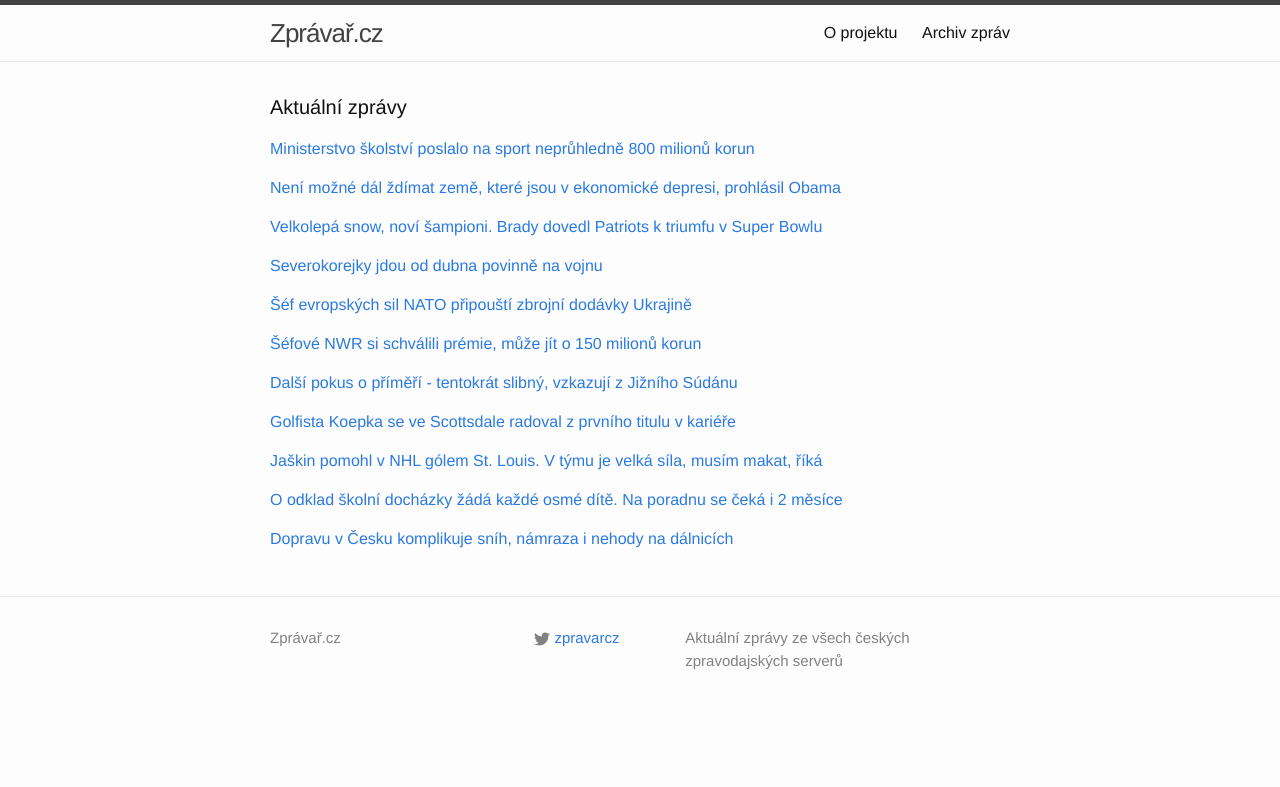
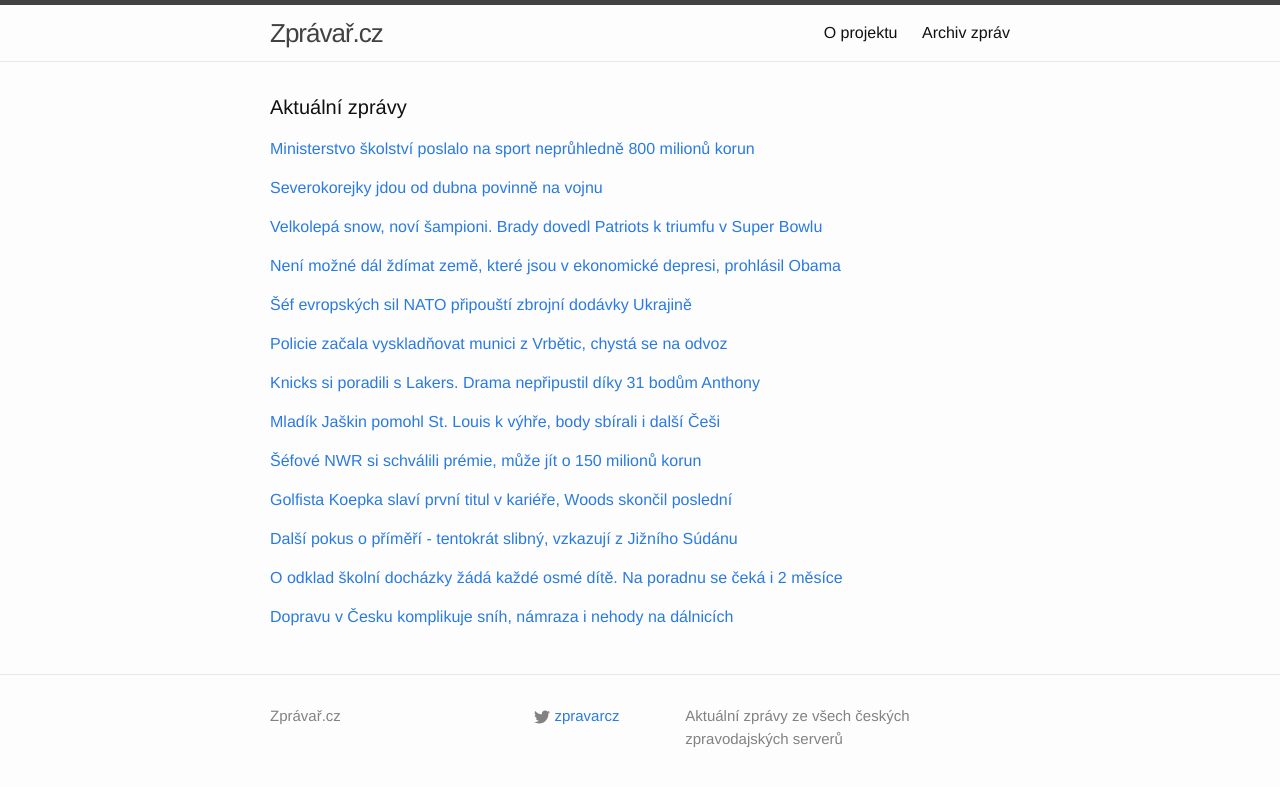
Before and after one commit to adliska/zpravar, a Jekyll site: the page built from index.html, in a window 1280 px wide. Shown: the top 787 px of the page. Built offline with Jekyll 4.4.1, drawn with Linux system fonts in a browser that asks for light colours.

Commit message:
zpravar news update

```diff
--- a/index.html
+++ b/index.html
@@ -19,15 +19,15 @@ layout: default
 <li><a href=http://zpravy.idnes.cz/chyby-v-dotacich-ministerstva-skolstvi-na-sport-f6k-/domaci.aspx?c=A150202_072508_domaci_jj>Ministerstvo školství chybovalo v dotacích na sport, haprují stamiliony - zpravy.idnes.cz</a></li>
 <li><a href=http://sport.aktualne.cz/kontrolori-sli-po-dotacich-na-sport-a-nestacili-se-divit/r~56646314aa4211e49e4b0025900fea04/>Kontroloři šli po dotacích na sport. A nestačili se divit - sport.aktualne.cz</a></li>
 </ul>
-</div><p><a href="javascript:;" onclick="toggle_visibility('zpravy1')">Není možné dál ždímat země, které jsou v ekonomické depresi, prohlásil Obama</a></p>
+</div><p><a href="javascript:;" onclick="toggle_visibility('zpravy1')">Severokorejky jdou od dubna povinně na vojnu</a></p>
 <div id="zpravy1" style="display:none">
 <ul>
-<li><a href=http://zahranicni.ihned.cz/c1-63471190-neni-mozne-dal-zdimat-zeme-ktere-jsou-v-ekonomicke-depresi-prohlasil-obama>Není možné dál ždímat země, které jsou v ekonomické depresi, prohlásil Obama - zahranicni.ihned.cz</a></li>
-<li><a href=http://www.rozhlas.cz/_zprava/recky-ministr-financi-bude-po-parizi-jednat-o-reckem-dluhu-v-londyne--1450460>Řecký ministr financí bude po Paříži jednat o řeckém dluhu v Londýně - www.rozhlas.cz</a></li>
-<li><a href=http://www.ceskenoviny.cz/zpravy/zpravy/varufakis-pokracuje-v-tazeni-kvuli-reckemu-dluhu-jedna-v-londyne/1176233>Varufakis pokračuje v tažení kvůli řeckému dluhu, jedná v Londýně - www.ceskenoviny.cz</a></li>
-<li><a href=http://www.novinky.cz/zahranicni/evropa/360419-recky-ministr-vyjednava-odlozeni-splatek-obama-ho-podporil.html>Řecký ministr vyjednává odložení splátek, Obama ho podpořil  - www.novinky.cz</a></li>
-<li><a href=http://www.ceskenoviny.cz/zpravy/zpravy/obama-pry-vyjadril-pochopeni-pro-nektere-pozadavky-recka/1176226>Obama prý vyjádřil pochopení pro některé požadavky Řecka - www.ceskenoviny.cz</a></li>
-<li><a href=http://zpravy.e15.cz/domaci/politika/francie-recko-by-si-melo-vyjednat-nove-dohody-s-veriteli-1158474>Francie: Řecko by si mělo vyjednat nové dohody s věřiteli - zpravy.e15.cz</a></li>
+<li><a href=http://www.ceskatelevize.cz/ct24/svet/300306-severokorejky-jdou-od-dubna-povinne-na-vojnu/>Severokorejky jdou od dubna povinně na vojnu - www.ceskatelevize.cz</a></li>
+<li><a href=http://www.novinky.cz/zahranicni/svet/360424-severni-korea-posiluje-armadu-povinne-narukuji-zeny.html>Severní Korea posiluje armádu. Povinně narukují ženy - www.novinky.cz</a></li>
+<li><a href=http://zpravy.aktualne.cz/zahranici/severni-korea-posiluje-bezpecnost-do-armady-povolava-zeny/r~9bfac114aaad11e498be002590604f2e/>Severní Korea posiluje bezpečnost, do armády povolává ženy - zpravy.aktualne.cz</a></li>
+<li><a href=http://www.ceskenoviny.cz/zpravy/zpravy/severni-korea-zavedla-povinnou-vojenskou-sluzbu-pro-zeny/1176269>Severní Korea zavedla povinnou vojenskou službu pro ženy - www.ceskenoviny.cz</a></li>
+<li><a href=http://zahranicni.ihned.cz/asie-a-pacifik-cina/c1-63470960-vek-17-az-20-let-vyska-142-centimetru-kldr-povolala-do-armady-i-zeny>Věk 17 až 20 let, výška 142 centimetrů. KLDR povolala do armády i ženy - zahranicni.ihned.cz</a></li>
+<li><a href=http://zahranicni.ihned.cz/asie-a-pacifik-cina/c1-63470960-vek-17-az-20-let-vyska-142-centimetru-kldr-zavedla-vojenskou-sluzbu-pro-zeny>Věk 17 až 20 let, výška 142 centimetrů. KLDR zavedla vojenskou službu pro ženy - zahranicni.ihned.cz</a></li>
 </ul>
 </div><p><a href="javascript:;" onclick="toggle_visibility('zpravy2')">Velkolepá snow, noví šampioni. Brady dovedl Patriots k triumfu v Super Bowlu</a></p>
 <div id="zpravy2" style="display:none">
@@ -39,15 +39,15 @@ layout: default
 <li><a href=http://www.tyden.cz/rubriky/sport/ostatni-sporty/patrioti-ovladli-super-bowl-seattle-ztratil-velky-naskok_332052.html>Patrioti ovládli Super Bowl! Seattle ztratil velký náskok - www.tyden.cz</a></li>
 <li><a href=http://www.tyden.cz/rubriky/sport/ostatni-sporty/patrioti-ovladli-super-bowl-seattle-ztratil-desetibodovy-naskok_332052.html>Patrioti ovládli Super Bowl! Seattle ztratil desetibodový náskok - www.tyden.cz</a></li>
 </ul>
-</div><p><a href="javascript:;" onclick="toggle_visibility('zpravy3')">Severokorejky jdou od dubna povinně na vojnu</a></p>
+</div><p><a href="javascript:;" onclick="toggle_visibility('zpravy3')">Není možné dál ždímat země, které jsou v ekonomické depresi, prohlásil Obama</a></p>
 <div id="zpravy3" style="display:none">
 <ul>
-<li><a href=http://www.ceskatelevize.cz/ct24/svet/300306-severokorejky-jdou-od-dubna-povinne-na-vojnu/>Severokorejky jdou od dubna povinně na vojnu - www.ceskatelevize.cz</a></li>
-<li><a href=http://www.novinky.cz/zahranicni/svet/360424-severni-korea-posiluje-armadu-povinne-narukuji-zeny.html>Severní Korea posiluje armádu. Povinně narukují ženy - www.novinky.cz</a></li>
-<li><a href=http://zpravy.aktualne.cz/zahranici/severni-korea-posiluje-bezpecnost-do-armady-povolava-zeny/r~9bfac114aaad11e498be002590604f2e/>Severní Korea posiluje bezpečnost, do armády povolává ženy - zpravy.aktualne.cz</a></li>
-<li><a href=http://www.ceskenoviny.cz/zpravy/zpravy/severni-korea-zavedla-povinnou-vojenskou-sluzbu-pro-zeny/1176269>Severní Korea zavedla povinnou vojenskou službu pro ženy - www.ceskenoviny.cz</a></li>
-<li><a href=http://zahranicni.ihned.cz/asie-a-pacifik-cina/c1-63470960-vek-17-az-20-let-vyska-142-centimetru-kldr-povolala-do-armady-i-zeny>Věk 17 až 20 let, výška 142 centimetrů. KLDR povolala do armády i ženy - zahranicni.ihned.cz</a></li>
-<li><a href=http://zahranicni.ihned.cz/asie-a-pacifik-cina/c1-63470960-vek-17-az-20-let-vyska-142-centimetru-kldr-zavedla-vojenskou-sluzbu-pro-zeny>Věk 17 až 20 let, výška 142 centimetrů. KLDR zavedla vojenskou službu pro ženy - zahranicni.ihned.cz</a></li>
+<li><a href=http://zahranicni.ihned.cz/c1-63471190-neni-mozne-dal-zdimat-zeme-ktere-jsou-v-ekonomicke-depresi-prohlasil-obama>Není možné dál ždímat země, které jsou v ekonomické depresi, prohlásil Obama - zahranicni.ihned.cz</a></li>
+<li><a href=http://www.rozhlas.cz/_zprava/recky-ministr-financi-bude-po-parizi-jednat-o-reckem-dluhu-v-londyne--1450460>Řecký ministr financí bude po Paříži jednat o řeckém dluhu v Londýně - www.rozhlas.cz</a></li>
+<li><a href=http://www.ceskenoviny.cz/zpravy/zpravy/varufakis-pokracuje-v-tazeni-kvuli-reckemu-dluhu-jedna-v-londyne/1176233>Varufakis pokračuje v tažení kvůli řeckému dluhu, jedná v Londýně - www.ceskenoviny.cz</a></li>
+<li><a href=http://www.novinky.cz/zahranicni/evropa/360419-recky-ministr-vyjednava-odlozeni-splatek-obama-ho-podporil.html>Řecký ministr vyjednává odložení splátek, Obama ho podpořil  - www.novinky.cz</a></li>
+<li><a href=http://www.ceskenoviny.cz/zpravy/zpravy/obama-pry-vyjadril-pochopeni-pro-nektere-pozadavky-recka/1176226>Obama prý vyjádřil pochopení pro některé požadavky Řecka - www.ceskenoviny.cz</a></li>
+<li><a href=http://zpravy.e15.cz/domaci/politika/francie-recko-by-si-melo-vyjednat-nove-dohody-s-veriteli-1158474>Francie: Řecko by si mělo vyjednat nové dohody s věřiteli - zpravy.e15.cz</a></li>
 </ul>
 </div><p><a href="javascript:;" onclick="toggle_visibility('zpravy4')">Šéf evropských sil NATO připouští zbrojní dodávky Ukrajině</a></p>
 <div id="zpravy4" style="display:none">
@@ -58,44 +58,62 @@ layout: default
 <li><a href=http://www.novinky.cz/zahranicni/evropa/360420-americti-predstavitele-a-evropsky-velitel-nato-se-priklaneji-k-vyzbrojeni-ukrajiny.html>Američtí představitelé a evropský velitel NATO se přiklánějí k vyzbrojení Ukrajiny  - www.novinky.cz</a></li>
 <li><a href=http://www.ceskenoviny.cz/zpravy/zpravy/v-usa-pry-sili-vule-po-vyzbrojeni-sil-kyjeva-proti-separatistum/1176227>V USA prý sílí vůle po vyzbrojení sil Kyjeva proti separatistům - www.ceskenoviny.cz</a></li>
 </ul>
-</div><p><a href="javascript:;" onclick="toggle_visibility('zpravy5')">Šéfové NWR si schválili prémie, může jít o 150 milionů korun</a></p>
+</div><p><a href="javascript:;" onclick="toggle_visibility('zpravy5')">Policie začala vyskladňovat munici z Vrbětic, chystá se na odvoz </a></p>
 <div id="zpravy5" style="display:none">
+<ul>
+<li><a href=http://www.lidovky.cz/policie-zacala-s-vyskladnovanim-munice-z-vrbetickeho-arealu-pls-/zpravy-domov.aspx?c=A150202_092908_ln_domov_mmu>Policie začala vyskladňovat munici z Vrbětic, chystá se na odvoz  - www.lidovky.cz</a></li>
+<li><a href=http://zpravy.aktualne.cz/regiony/zlinsky/policie-zacala-s-vyskladnovanim-munice-z-vrbetic/r~84313f74aab511e4ab15002590604f2e/>Policie začala s vyskladňováním munice z Vrbětic - zpravy.aktualne.cz</a></li>
+<li><a href=http://www.ceskenoviny.cz/zpravy/zpravy/policie-zacala-s-vyskladnovanim-munice-z-vrbetickeho-arealu/1176300>Policie začala s vyskladňováním munice z vrbětického areálu - www.ceskenoviny.cz</a></li>
+<li><a href=http://www.denik.cz/z_domova/ve-vrbeticich-dnes-zacne-vyskladnovani-munice-20150202.html>Ve Vrběticích dnes začne vyskladňování munice - www.denik.cz</a></li>
+</ul>
+</div><p><a href="javascript:;" onclick="toggle_visibility('zpravy6')">Knicks si poradili s Lakers. Drama nepřipustil díky 31 bodům Anthony</a></p>
+<div id="zpravy6" style="display:none">
+<ul>
+<li><a href=http://www.denik.cz/ostatni_sport/knicks-si-poradili-s-lakers-drama-nepripustil-diky-31-bodum-anthony-20150202.html>Knicks si poradili s Lakers. Drama nepřipustil díky 31 bodům Anthony - www.denik.cz</a></li>
+<li><a href=http://sport.idnes.cz/basketbal-nba-zpravodajstvi-dgc-/basket.aspx?c=A150202_091511_sport-basket_rou>Anthony pomohl 31 body k výhře New Yorku nad Sacramentem - sport.idnes.cz</a></li>
+<li><a href=http://www.sportovninoviny.cz/zpravy/anthony-pokoril-basketbalisty-lakers-31-body/1176282>Anthony pokořil basketbalisty Lakers 31 body - www.sportovninoviny.cz</a></li>
+<li><a href=http://sport.aktualne.cz/anthony-pokoril-basketbalisty-lakers-31-body/r~0756a66caab311e4b6d20025900fea04/>Anthony pokořil basketbalisty Lakers 31 body - sport.aktualne.cz</a></li>
+</ul>
+</div><p><a href="javascript:;" onclick="toggle_visibility('zpravy7')">Mladík Jaškin pomohl St. Louis k výhře, body sbírali i další Češi</a></p>
+<div id="zpravy7" style="display:none">
+<ul>
+<li><a href=http://www.tyden.cz/rubriky/sport/hokej/nhl/mladik-jaskin-pomohl-st-louis-k-vyhre-body-sbirali-i-dalsi-cesi_332064.html>Mladík Jaškin pomohl St. Louis k výhře, body sbírali i další Češi - www.tyden.cz</a></li>
+<li><a href=http://www.rozhlas.cz/_zprava/jaskin-pomohl-v-nhl-golem-st-louis-v-tymu-je-velka-sila-musim-makat-rika--1450464>Jaškin pomohl v NHL gólem St. Louis. V týmu je velká síla, musím makat, říká - www.rozhlas.cz</a></li>
+<li><a href=http://www.denik.cz/hokej/jaskin-nasmeroval-v-nhl-st-louis-k-vyhre-20150202.html>Jaškin nasměroval v NHL St. Louis k výhře - www.denik.cz</a></li>
+<li><a href=http://www.sportovninoviny.cz/zpravy/jaskin-nasmeroval-v-nhl-st-louis-k-vyhre/1176252>Jaškin nasměroval v NHL St. Louis k výhře - www.sportovninoviny.cz</a></li>
+</ul>
+</div><p><a href="javascript:;" onclick="toggle_visibility('zpravy8')">Šéfové NWR si schválili prémie, může jít o 150 milionů korun</a></p>
+<div id="zpravy8" style="display:none">
 <ul>
 <li><a href=http://www.denik.cz/ekonomika/osm-sefu-nwr-si-schvalili-premie-muze-jit-o-150-milionu-korun-20150202.html>Šéfové NWR si schválili prémie, může jít o 150 milionů korun - www.denik.cz</a></li>
 <li><a href=http://ekonomika.idnes.cz/premie-pro-manazery-okd-0sj-/ekoakcie.aspx?c=A150202_070500_ekoakcie_jj>Manažeři ztrátové OKD si schválili štědré prémie, dostanou desítky milionů - ekonomika.idnes.cz</a></li>
 <li><a href=http://www.financninoviny.cz/zpravodajstvi/zpravy/e15-sefove-nwr-si-schvalili-premie-muze-jit-o-150-mil-8-lidem/1176234>E15: Šéfové NWR si schválili prémie, může jít o 150 mil. 8 lidem - www.financninoviny.cz</a></li>
 <li><a href=http://zpravy.e15.cz/byznys/prumysl-a-energetika/manazeri-ztratove-nwr-si-schvalili-tucne-premie-1158514>Manažeři ztrátové NWR si schválili tučné prémie - zpravy.e15.cz</a></li>
 </ul>
-</div><p><a href="javascript:;" onclick="toggle_visibility('zpravy6')">Další pokus o příměří - tentokrát slibný, vzkazují z Jižního Súdánu</a></p>
-<div id="zpravy6" style="display:none">
+</div><p><a href="javascript:;" onclick="toggle_visibility('zpravy9')">Golfista Koepka slaví první titul v kariéře, Woods skončil poslední</a></p>
+<div id="zpravy9" style="display:none">
+<ul>
+<li><a href=http://www.denik.cz/ostatni_sport/golfista-koepka-slavi-prvni-titul-v-kariere-woods-zcela-vyhorel-20150202.html>Golfista Koepka slaví první titul v kariéře, Woods skončil poslední - www.denik.cz</a></li>
+<li><a href=http://sport.idnes.cz/golf-scottsdale-koepka-07p-/sport-golf.aspx?c=A150202_082818_sport-golf_rou>Golfista Koepka se ve Scottsdale radoval z prvního titulu v kariéře - sport.idnes.cz</a></li>
+<li><a href=http://sport.aktualne.cz/golfista-koepka-vyhral-prvni-titul-woods-zklamal/r~286c12b0aaae11e49f60002590604f2e/>Golfista Koepka vyhrál první titul, Woods zklamal - sport.aktualne.cz</a></li>
+<li><a href=http://www.sportovninoviny.cz/zpravy/golfista-koepka-vybojoval-ve-scottsdale-prvni-titul-v-kariere/1176278>Golfista Koepka vybojoval ve Scottsdale první titul v kariéře - www.sportovninoviny.cz</a></li>
+</ul>
+</div><p><a href="javascript:;" onclick="toggle_visibility('zpravy10')">Další pokus o příměří - tentokrát slibný, vzkazují z Jižního Súdánu</a></p>
+<div id="zpravy10" style="display:none">
 <ul>
 <li><a href=http://www.ceskatelevize.cz/ct24/svet/300303-dalsi-pokus-o-primeri-tentokrat-slibny-vzkazuji-z-jizniho-sudanu/>Další pokus o příměří - tentokrát slibný, vzkazují z Jižního Súdánu - www.ceskatelevize.cz</a></li>
 <li><a href=http://zpravy.aktualne.cz/zahranici/nadeje-zneprateleni-lidri-jizniho-sudanu-uzavreli-primeri/r~9319407eaaa411e490f70025900fea04/>Naděje? Znepřátelení lídři Jižního Súdánu uzavřeli příměří - zpravy.aktualne.cz</a></li>
 <li><a href=http://www.ceskenoviny.cz/zpravy/zpravy/zneprateleni-predstavitele-jizniho-sudanu-uzavreli-nove-primeri/1176225>Znepřátelení představitelé Jižního Súdánu uzavřeli nové příměří - www.ceskenoviny.cz</a></li>
 </ul>
-</div><p><a href="javascript:;" onclick="toggle_visibility('zpravy7')">Golfista Koepka se ve Scottsdale radoval z prvního titulu v kariéře</a></p>
-<div id="zpravy7" style="display:none">
-<ul>
-<li><a href=http://sport.idnes.cz/golf-scottsdale-koepka-07p-/sport-golf.aspx?c=A150202_082818_sport-golf_rou>Golfista Koepka se ve Scottsdale radoval z prvního titulu v kariéře - sport.idnes.cz</a></li>
-<li><a href=http://sport.aktualne.cz/golfista-koepka-vyhral-prvni-titul-woods-zklamal/r~286c12b0aaae11e49f60002590604f2e/>Golfista Koepka vyhrál první titul, Woods zklamal - sport.aktualne.cz</a></li>
-<li><a href=http://www.sportovninoviny.cz/zpravy/golfista-koepka-vybojoval-ve-scottsdale-prvni-titul-v-kariere/1176278>Golfista Koepka vybojoval ve Scottsdale první titul v kariéře - www.sportovninoviny.cz</a></li>
-</ul>
-</div><p><a href="javascript:;" onclick="toggle_visibility('zpravy8')">Jaškin pomohl v NHL gólem St. Louis. V týmu je velká síla, musím makat, říká</a></p>
-<div id="zpravy8" style="display:none">
-<ul>
-<li><a href=http://www.rozhlas.cz/_zprava/jaskin-pomohl-v-nhl-golem-st-louis-v-tymu-je-velka-sila-musim-makat-rika--1450464>Jaškin pomohl v NHL gólem St. Louis. V týmu je velká síla, musím makat, říká - www.rozhlas.cz</a></li>
-<li><a href=http://www.denik.cz/hokej/jaskin-nasmeroval-v-nhl-st-louis-k-vyhre-20150202.html>Jaškin nasměroval v NHL St. Louis k výhře - www.denik.cz</a></li>
-<li><a href=http://www.sportovninoviny.cz/zpravy/jaskin-nasmeroval-v-nhl-st-louis-k-vyhre/1176252>Jaškin nasměroval v NHL St. Louis k výhře - www.sportovninoviny.cz</a></li>
-</ul>
-</div><p><a href="javascript:;" onclick="toggle_visibility('zpravy9')">O odklad školní docházky žádá každé osmé dítě. Na poradnu se čeká i 2 měsíce</a></p>
-<div id="zpravy9" style="display:none">
+</div><p><a href="javascript:;" onclick="toggle_visibility('zpravy11')">O odklad školní docházky žádá každé osmé dítě. Na poradnu se čeká i 2 měsíce</a></p>
+<div id="zpravy11" style="display:none">
 <ul>
 <li><a href=http://www.rozhlas.cz/_zprava/o-odklad-skolni-dochazky-zada-kazde-osme-dite-na-poradnu-se-ceka-i-2-mesice--1450450>O odklad školní docházky žádá každé osmé dítě. Na poradnu se čeká i 2 měsíce - www.rozhlas.cz</a></li>
 <li><a href=http://www.rozhlas.cz/_zprava/o-odklad-skolni-dochazky-zada-kazde-osme-dite-na-poradnu-se-ceka-i-dva-mesice--1450450>O odklad školní docházky žádá každé osmé dítě. Na poradnu se čeká i dva měsíce - www.rozhlas.cz</a></li>
 <li><a href=http://www.rozhlas.cz/_zprava/o-odklad-skolni-dochazky-zada-kazde-osme-dite-posudek-z-poradny-tva-i-dva-mesice--1450450>O odklad školní docházky žádá každé osmé dítě. Posudek z poradny tvá i dva měsíce - www.rozhlas.cz</a></li>
 </ul>
-</div><p><a href="javascript:;" onclick="toggle_visibility('zpravy10')">Dopravu v Česku komplikuje sníh, námraza i nehody na dálnicích</a></p>
-<div id="zpravy10" style="display:none">
+</div><p><a href="javascript:;" onclick="toggle_visibility('zpravy12')">Dopravu v Česku komplikuje sníh, námraza i nehody na dálnicích</a></p>
+<div id="zpravy12" style="display:none">
 <ul>
 <li><a href=http://www.novinky.cz/domaci/360425-dopravu-v-cesku-komplikuje-snih-namraza-i-nehody-na-dalnicich.html>Dopravu v Česku komplikuje sníh, námraza i nehody na dálnicích - www.novinky.cz</a></li>
 <li><a href=http://www.ceskenoviny.cz/zpravy/zpravy/sjizdnost-silnici-misty-komplikuje-snezeni/1176258>Sjízdnost silnici místy komplikuje sněžení - www.ceskenoviny.cz</a></li>
```
